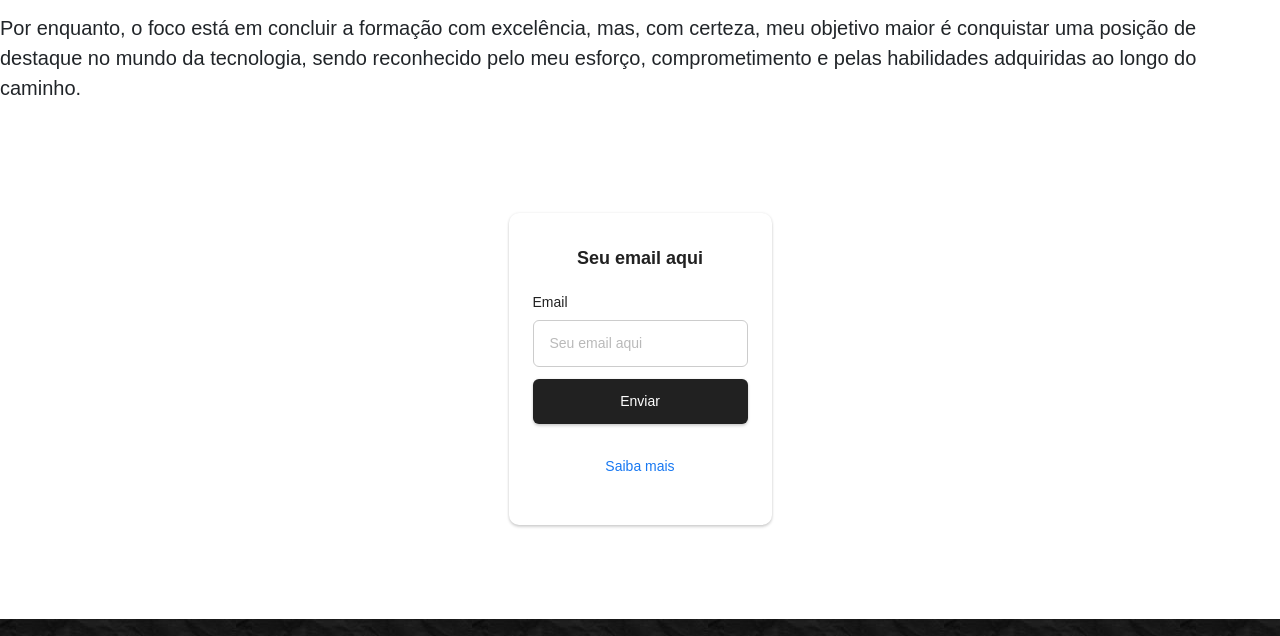
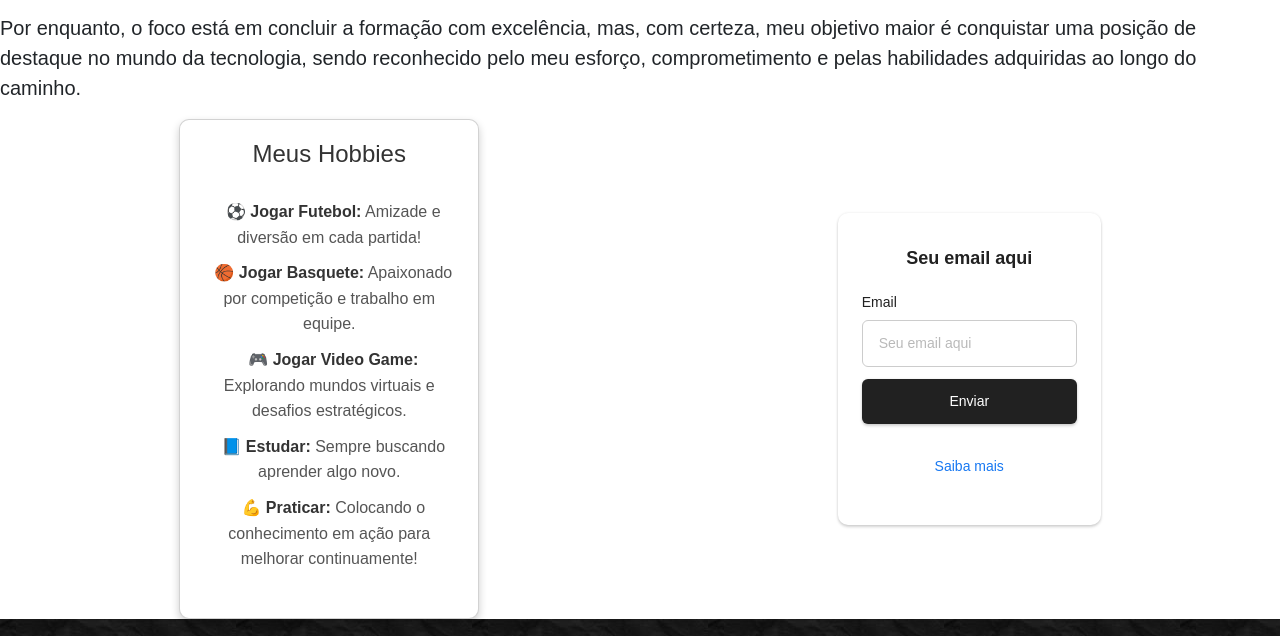
Before and after one commit to JoaoEdsonAvelar/PortifolioPessoal, a plain HTML site: page index.html in a window 1280 px wide. Shown: the part 805-1441 px from the top of the page. Drawn offline with nearby package versions, Linux system fonts and the light colour scheme.

Commit message:
Finalizado

```diff
--- a/index.html
+++ b/index.html
@@ -63,7 +63,16 @@
         </p>
       </div>
       <section class="grid">
-
+        <div class="card">
+          <h2>Meus Hobbies</h2>
+          <ul>
+            <li>⚽ <strong>Jogar Futebol:</strong> Amizade e diversão em cada partida!</li>
+            <li>🏀 <strong>Jogar Basquete:</strong> Apaixonado por competição e trabalho em equipe.</li>
+            <li>🎮 <strong>Jogar Video Game:</strong> Explorando mundos virtuais e desafios estratégicos.</li>
+            <li>📘 <strong>Estudar:</strong> Sempre buscando aprender algo novo.</li>
+            <li>💪 <strong>Praticar:</strong> Colocando o conhecimento em ação para melhorar continuamente!</li>
+          </ul>
+        </div>
       <div class="form-container">
         <div class="logo-container">
            Seu email aqui
--- a/style.css
+++ b/style.css
@@ -12,7 +12,7 @@
 }
 header{
     width: 100%;
-    background-color: #424147;
+    background-image: url(img/img_Fundo.jpg);
 }
 .logotipo{
    cursor: pointer;
@@ -61,7 +61,7 @@ header{
 }
 .drop-hover .drop{
     position: absolute;
-    background-color: #615f68;
+    background-image: url(img/img_Fundo.jpg);
     width: 100%;
     height: 0;
     overflow: hidden;
@@ -100,8 +100,8 @@ header{
     width: 100%;
     height: 500px;
     display: flex;
-    align-items: center;
-    justify-content: center;
+    align-items:center;
+    justify-content: space-around;
  }
 
   .form-container button:active {
@@ -214,3 +214,39 @@ header{
     color: #1778f2;
     transform: scale(1.2);
 }
+
+.card {
+  background-color: #ffffff;
+  border-radius: 10px;
+  box-shadow: 0 4px 8px rgba(0, 0, 0, 0.2);
+  padding: 20px;
+  width: 300px;
+  text-align: center;
+}
+
+.card h2 {
+  color: #333;
+  font-size: 24px;
+  margin-bottom: 20px;
+}
+
+.card ul {
+  list-style: none;
+  padding: 0;
+}
+
+.card li {
+  margin: 10px 0;
+  font-size: 16px;
+  color: #555;
+  line-height: 1.6;
+}
+
+.card li strong {
+  color: #333;
+}
+
+.card li::before {
+  content: '';
+  margin-right: 8px;
+}
```
